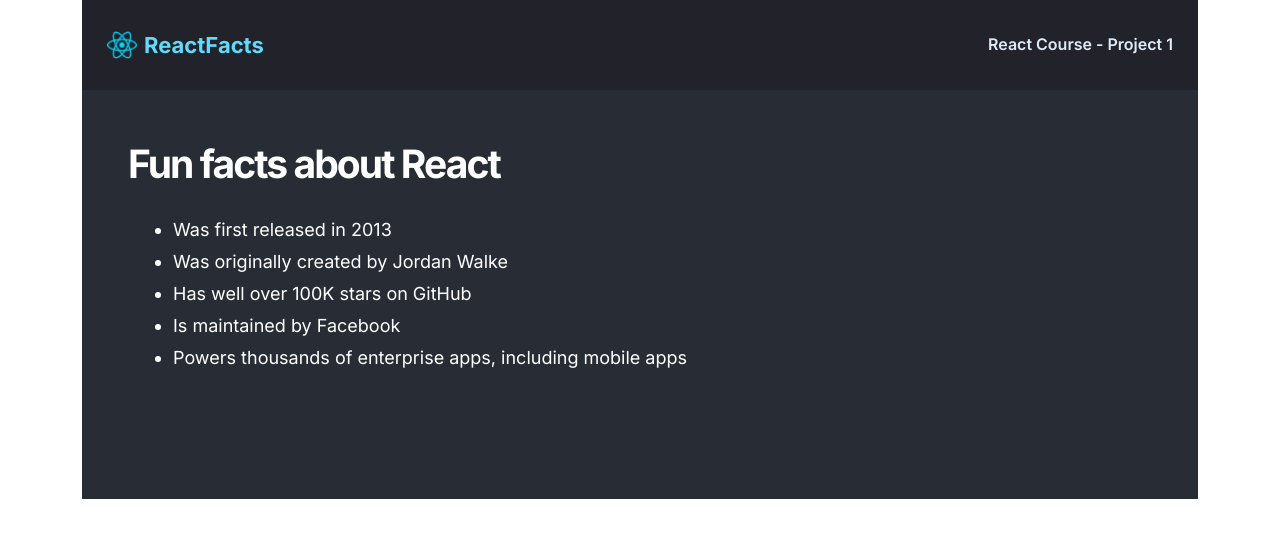
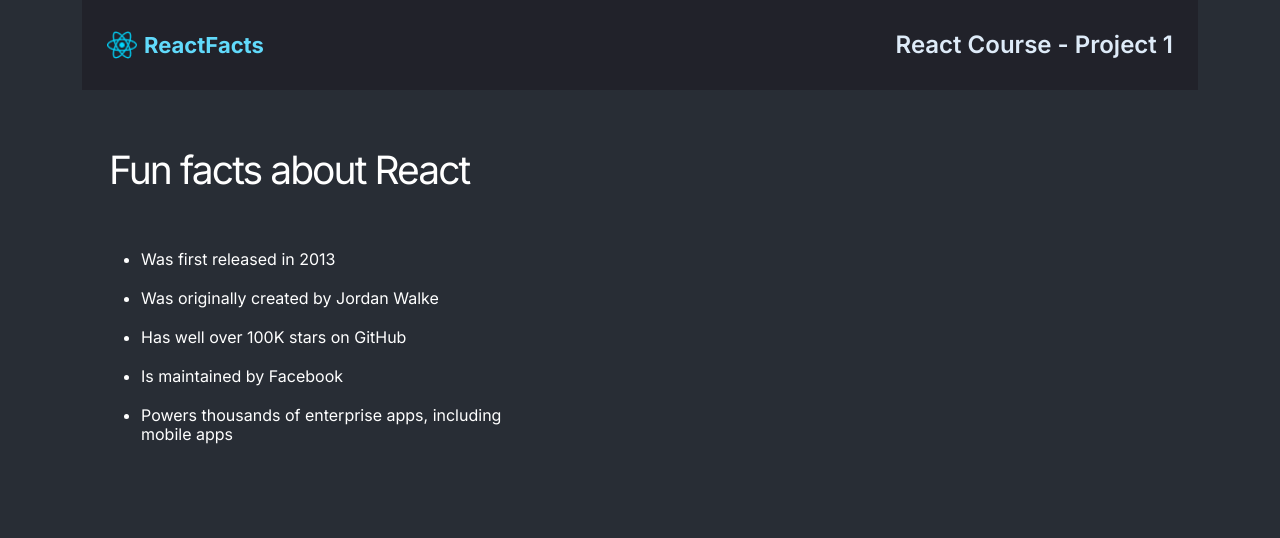
Before and after one commit to radubartan/scrimba-build-react-info-site, a JavaScript app: page / in a window 1280 px wide. Shown: the top 538 px of the page. Built offline with nearby package versions, Linux system fonts and the light colour scheme.

Commit message:
L25 - Main Section - Bob Ziroll's code

```diff
--- a/src/components/Main.js
+++ b/src/components/Main.js
@@ -1,14 +1,14 @@
 export default function Main() {
    return (
-      <div className="mainContainer">
-         <div className="funFacts">Fun facts about React</div>
-         <ul className="listFacts">
+      <main>
+         <h1 className="main--title">Fun facts about React</h1>
+         <ul className="main--facts">
             <li>Was first released in 2013</li>
             <li>Was originally created by Jordan Walke</li>
             <li>Has well over 100K stars on GitHub</li>
             <li>Is maintained by Facebook</li>
             <li>Powers thousands of enterprise apps, including mobile apps</li>
          </ul>
-      </div>
+      </main>
    )
 }
--- a/src/css/style.css
+++ b/src/css/style.css
@@ -1,5 +1,10 @@
 * { box-sizing: border-box; }
-body { margin: 0; font-family: Inter, sans-serif; }
+body {
+   margin: 0;
+   font-family: Inter, sans-serif;
+   height: 100vh;
+   background-color: #282D35;
+}
 nav {
    display: flex;
    align-items: center;
@@ -14,37 +19,19 @@ nav {
    font-weight: 700;
    font-size: 22px;
 }
-.nav--title {
-   color: #DEEBF8;
-   font-weight: 600;
-   font-size: 16px;
+.nav--title { color: #DEEBF8; font-weight: 600; }
+.nav--icon { height: 30px; margin-right: 7px; }
+main { padding: 57px 27px; color: white; }
+.main--title {
+   margin: 0;
+   font-size: 39px;
+   letter-spacing: -0.05em;
 }
-.nav--icon {
-   height: 30px;
-   margin-right: 7px;
+.main--facts {
+   margin-top: 46px;
+   max-width: 400px;
 }
-
-/* Main styles */
-.mainContainer {
-   background-color:#282D35;
+.main--facts > li {
+   line-height: 19px;
+   padding-block: 10px;
 }
-.funFacts {
-   font-family: Inter;
-   font-style: normal;
-   font-weight: 700;
-   font-size: 39.06px;
-   line-height: 47px;
-   letter-spacing: -0.05em;
-   color: #FFFFFF;
-   padding: 50px 0px 27px 46px;
-   background-color:#282D35;
-}
-.listFacts {
-   font-family: Inter;
-   font-style: normal;
-   font-weight: 400;
-   font-size: 18px;
-   line-height: 32px;
-   color: #FFFFFF;
-   padding: 0px 0px 125px 91px;
-}
```
